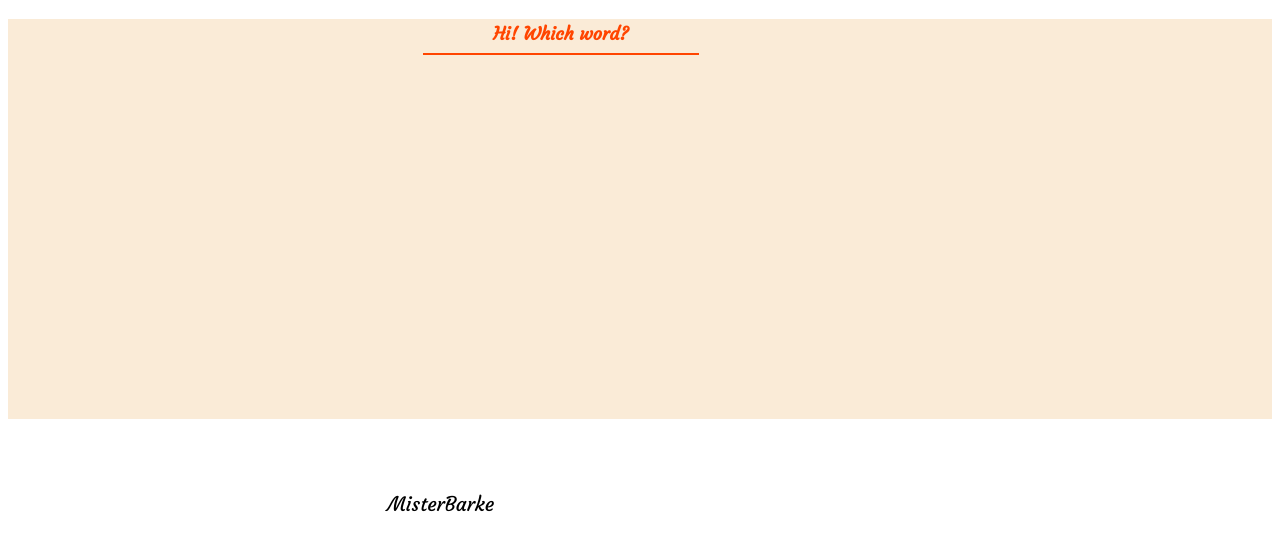
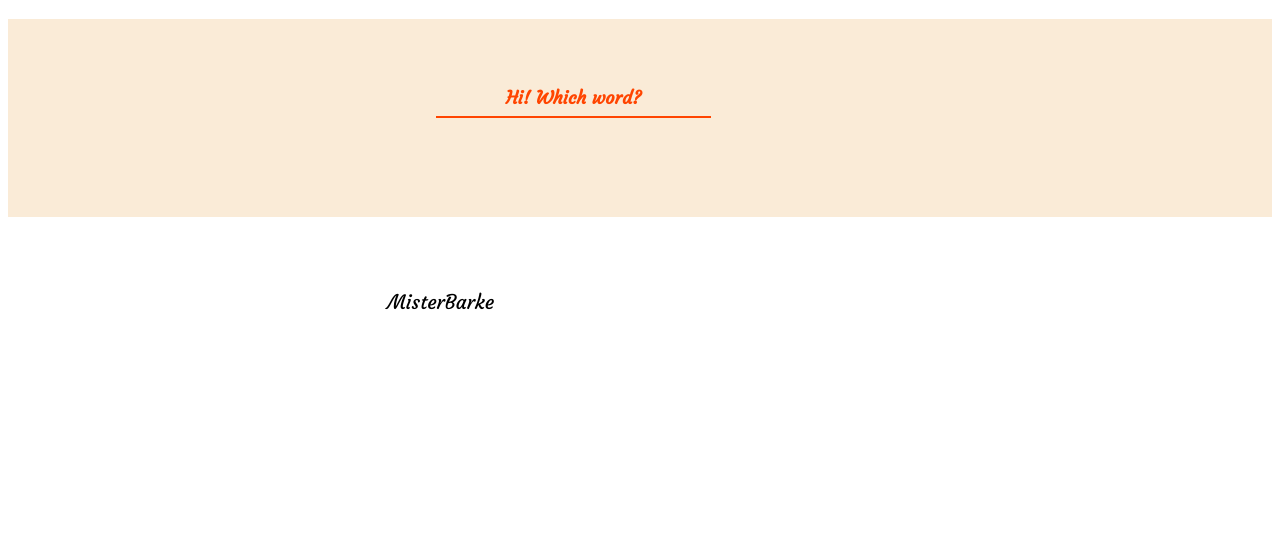
Before and after one commit to MisterBarke/DictionaryApp, a plain HTML site: page index.html in a window 1280 px wide. Shown: the part 64-614 px from the top of the page. Drawn offline with nearby package versions, Linux system fonts and the light colour scheme.

Commit message:
contentHeight

```diff
--- a/index.html
+++ b/index.html
@@ -66,10 +66,9 @@
         color: orangered;
     } */
     .allContent {
-        height: 25rem;
-        width: 100%;
+        padding: 5% 5%;
+        width: 90%;
         background-color: antiquewhite;
-        overflow-y: scroll;
     }
 
     .formContainer {
```
